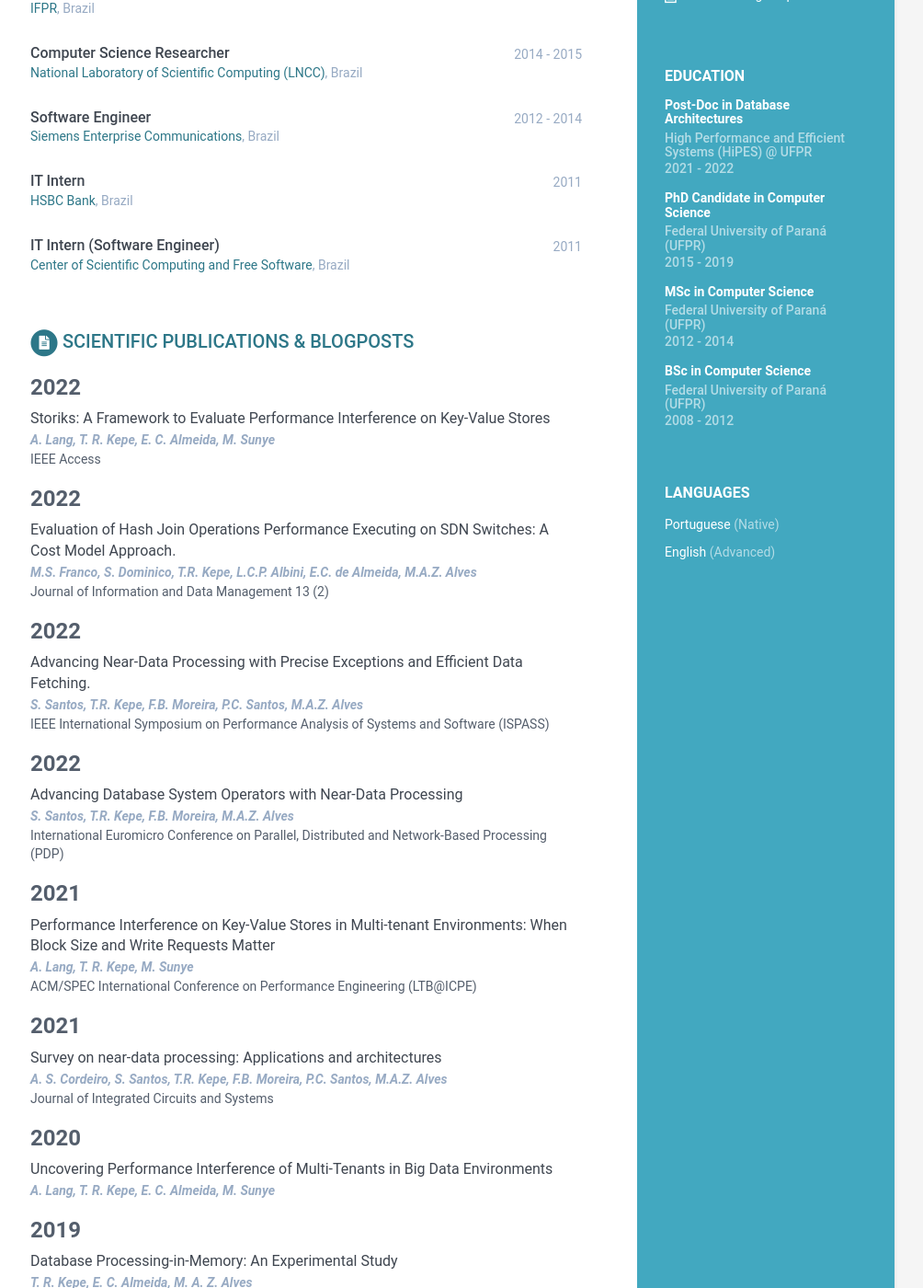
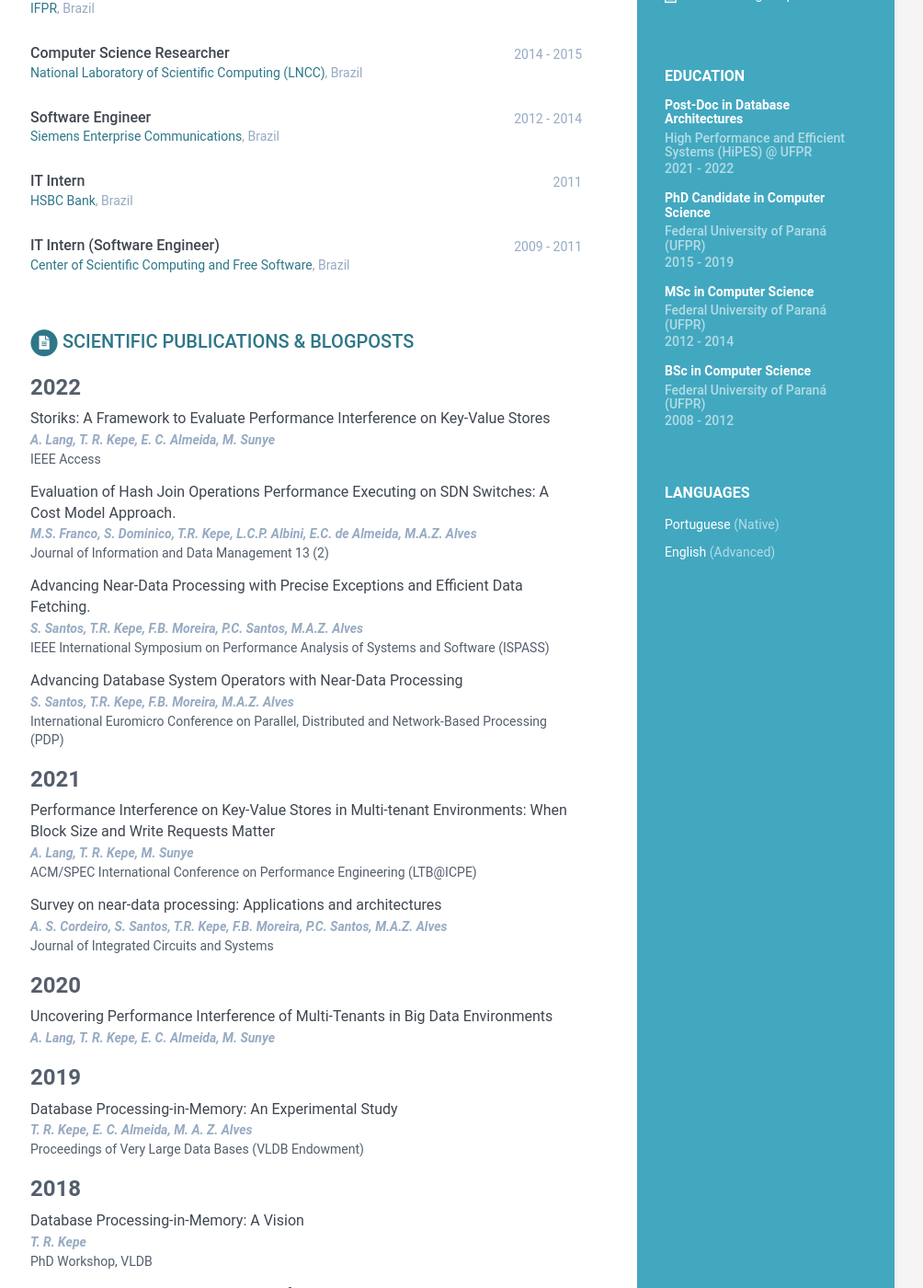
Before and after one commit to tiagokepe/tiagokepe.github.io, a Jekyll site: the page built from index.html, in a window 1280 px wide and 1400 px high, scrolled down 455 px. Shown: the whole window at 92% size, without its empty margins (167-1171 px from the left). Built offline with Jekyll 4.4.1, drawn with Linux system fonts in a browser that asks for light colours.

Commit message:
More updates.

```diff
--- a/_data/data.yml
+++ b/_data/data.yml
@@ -77,7 +77,7 @@ experiences:
       company: <a href="">HSBC Bank</a>, Brazil
 
     - role: IT Intern (Software Engineer)
-      time: 2011
+      time: 2009 - 2011
       company: <a href="https://www.c3sl.ufpr.br/">Center of Scientific Computing and Free Software</a>, Brazil
 
 
@@ -94,17 +94,14 @@ publications:
       - title: "Evaluation of Hash Join Operations Performance Executing on SDN Switches: A Cost Model Approach."
         authors:  <b>M.S. Franco, S. Dominico, T.R. Kepe, L.C.P. Albini, E.C. de Almeida, M.A.Z. Alves</b>
         conference: Journal of Information and Data Management 13 (2)
-        date: 2022
 
       - title: "Advancing Near-Data Processing with Precise Exceptions and Efficient Data Fetching."
         authors:  <b>S. Santos, T.R. Kepe, F.B. Moreira, P.C. Santos, M.A.Z. Alves</b>
         conference: IEEE International Symposium on Performance Analysis of Systems and Software (ISPASS)
-        date: 2022
 
       - title: "Advancing Database System Operators with Near-Data Processing"
         authors:  <b>S. Santos, T.R. Kepe, F.B. Moreira, M.A.Z. Alves</b>
         conference: International Euromicro Conference on Parallel, Distributed and Network-Based Processing (PDP)
-        date: 2022
 
       - title: "Performance Interference on Key-Value Stores in Multi-tenant Environments: When Block Size and Write Requests Matter"
         authors:  <b>A. Lang, T. R. Kepe, M. Sunye</b>
@@ -114,7 +111,6 @@ publications:
       - title: "Survey on near-data processing: Applications and architectures"
         authors:  <b>A. S. Cordeiro, S. Santos, T.R. Kepe, F.B. Moreira, P.C. Santos, M.A.Z. Alves</b>
         conference: Journal of Integrated Circuits and Systems
-        date: 2021
 
       - title: "Uncovering Performance Interference of Multi-Tenants in Big Data Environments"
         authors:  <b>A. Lang, T. R. Kepe, E. C. Almeida, M. Sunye</b>
@@ -134,7 +130,6 @@ publications:
       - title: "Near-Data Filters: Taking Another Brick from the Memory Wall"
         authors:  <b>D. G. Tome, T. R. Kepe, M. A. Z. Alves, E. C. Almeida</b>
         conference: ADMS@VLDB
-        date: 2018
 
       - title: "Intrinsics-HMC: An Automatic Trace Generator for Simulations of Processing-In-Memory Instructions"
         authors: A. S. Cordeiro, D. G. Tome, T. R. Kepe, M. A. Z. Alves, E. C. Almeida
--- /dev/null
+++ b/google82e4e411de84dcb4.html
@@ -0,0 +1 @@
+google-site-verification: google82e4e411de84dcb4.html
--- a/googlef0c05f36d38f56c4.html
+++ /dev/null
@@ -1 +0,0 @@
-google-site-verification: googlef0c05f36d38f56c4.html
```
